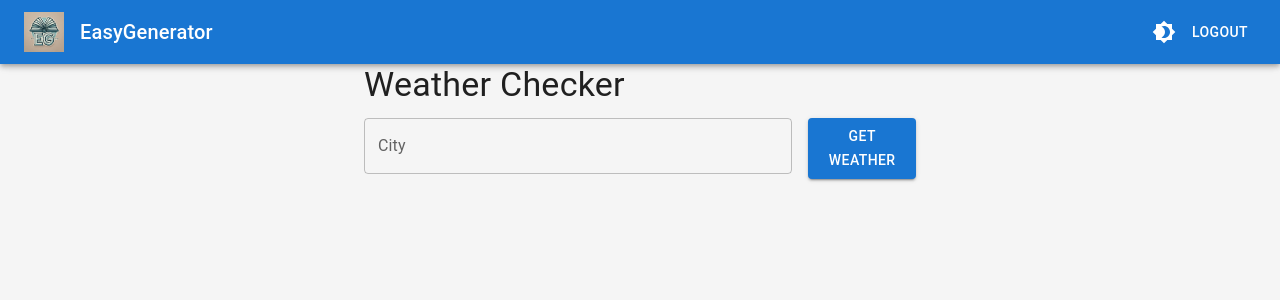
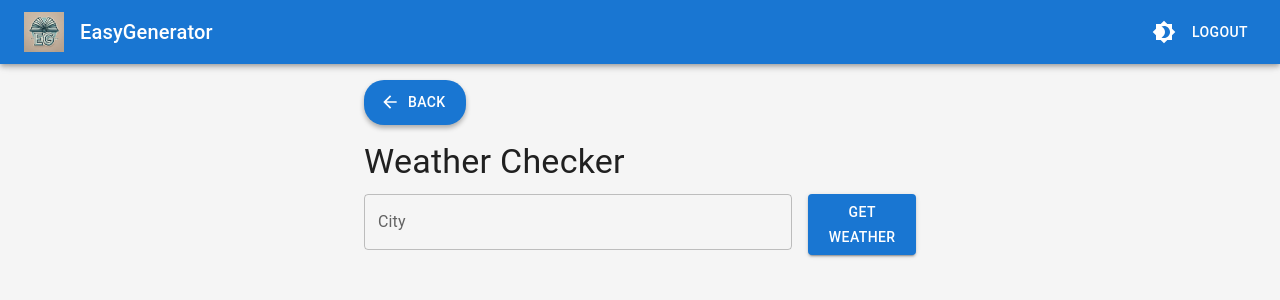
Before and after one commit to mujtabasiddiqui0786/easygenerator-my-app, a React (Create React App) app: page /weather in a window 1280 px wide. Shown: the top 300 px of the page. Built offline with nearby package versions, Linux system fonts and the light colour scheme; no server answers; sample sign-in values are in the browser's storage.

Commit message:
env variable and backbutton

```diff
--- a/package.json
+++ b/package.json
@@ -15,6 +15,7 @@
     "@types/react": "^18.3.9",
     "@types/react-dom": "^18.3.0",
     "axios": "^1.7.7",
+    "dotenv": "^16.4.5",
     "framer-motion": "^5.6.0",
     "jwt-decode": "^3.1.2",
     "react": "^18.3.1",
--- a/src/apiClient.ts
+++ b/src/apiClient.ts
@@ -3,7 +3,7 @@ import axios from 'axios';
 import API_BASE_URL from './apiConfig';
 
 const apiClient = axios.create({
-  baseURL: API_BASE_URL,
+  baseURL: process.env.REACT_APP_BACKEND_UR,
 });
 
 apiClient.interceptors.request.use((config) => {
--- /dev/null
+++ b/src/components/BackButton.tsx
@@ -0,0 +1,36 @@
+import React from 'react';
+import { Button } from '@mui/material';
+import ArrowBackIcon from '@mui/icons-material/ArrowBack';
+import { useNavigate } from 'react-router-dom';
+
+const BackButton: React.FC = () => {
+  const navigate = useNavigate();
+
+  const handleBackClick = () => {
+    navigate(-1); // Go to the previous page
+  };
+
+  return (
+    <Button
+      variant="contained"
+      color="primary"
+      startIcon={<ArrowBackIcon />}
+      onClick={handleBackClick}
+      sx={{
+        mt: 2,
+        mb: 2,
+        bgcolor: '#1976d2',
+        '&:hover': {
+          bgcolor: '#1565c0',
+        },
+        padding: '10px 20px',
+        borderRadius: '20px',
+        boxShadow: '0 3px 5px rgba(0,0,0,0.3)',
+      }}
+    >
+      Back
+    </Button>
+  );
+};
+
+export default BackButton;
--- a/src/components/EasyGeneratorGPT.tsx
+++ b/src/components/EasyGeneratorGPT.tsx
@@ -15,6 +15,7 @@ import SendIcon from '@mui/icons-material/Send';
 import { styled } from '@mui/system';
 import { motion } from 'framer-motion';
 import apiClient from '../apiClient';
+import BackButton from './BackButton';
 
 interface Message {
   sender: 'user' | 'bot';
@@ -93,6 +94,7 @@ const EasyGeneratorGPT: React.FC = () => {
 
   return (
     <Container maxWidth="md" sx={{ mt: 8 }}>
+      <BackButton />
       <ChatContainer elevation={3}>
         <Typography variant="h4" gutterBottom align="center">
           EasyGeneratorGPT
--- a/src/components/Weather.tsx
+++ b/src/components/Weather.tsx
@@ -2,6 +2,7 @@
 import React, { useState } from 'react';
 import { Container, TextField, Button, Typography, Box, CircularProgress } from '@mui/material';
 import apiClient from '../apiClient';
+import BackButton from './BackButton';
 
 interface WeatherData {
   city: string;
@@ -37,6 +38,7 @@ const Weather: React.FC = () => {
 
   return (
     <Container maxWidth="sm" sx={{ mt: 8 }}>
+      <BackButton />
       <Typography variant="h4" gutterBottom>
         Weather Checker
       </Typography>
```
Also changed, not shown: 2 other files (tests, documents, lock files or other folders).
